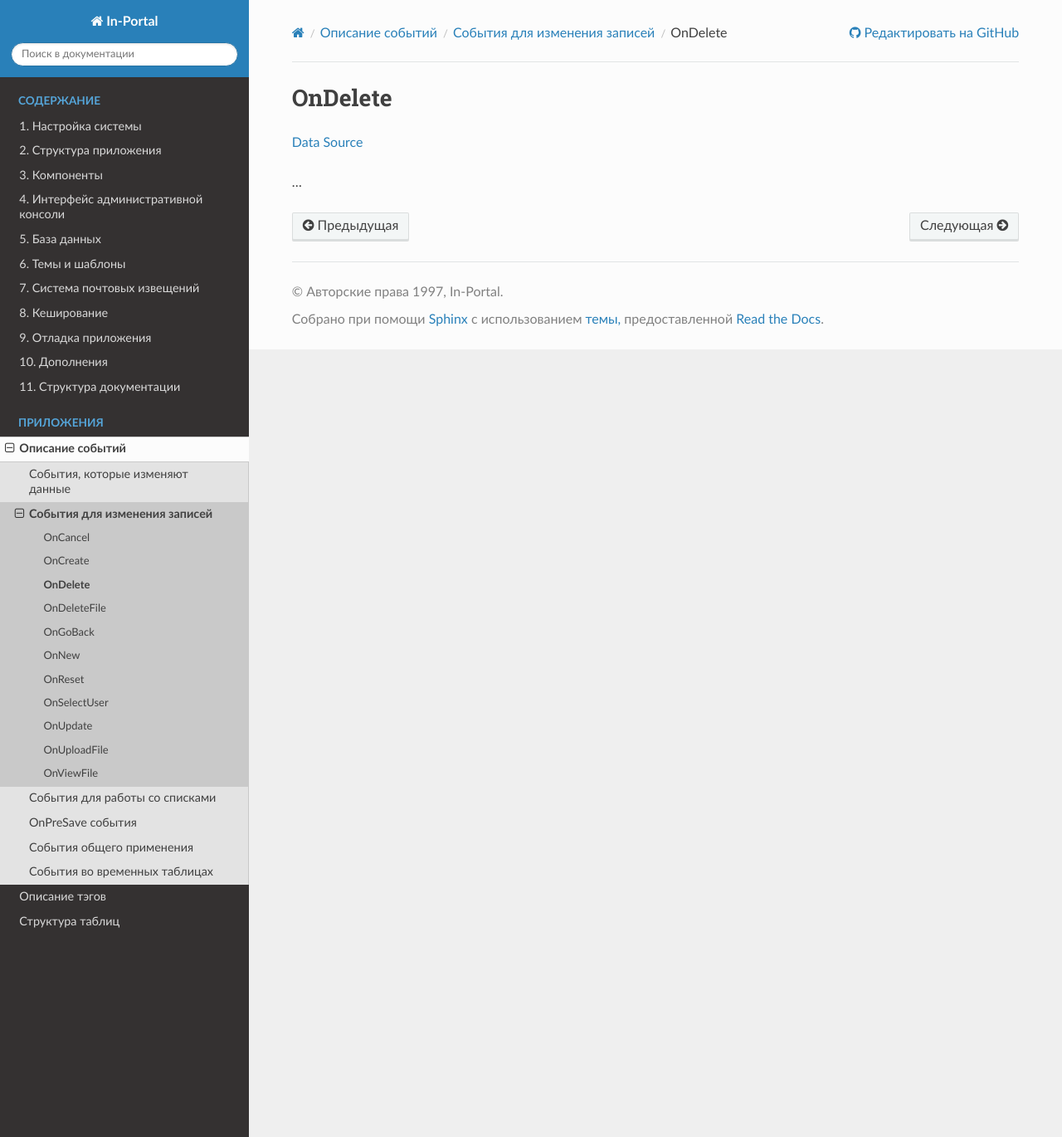
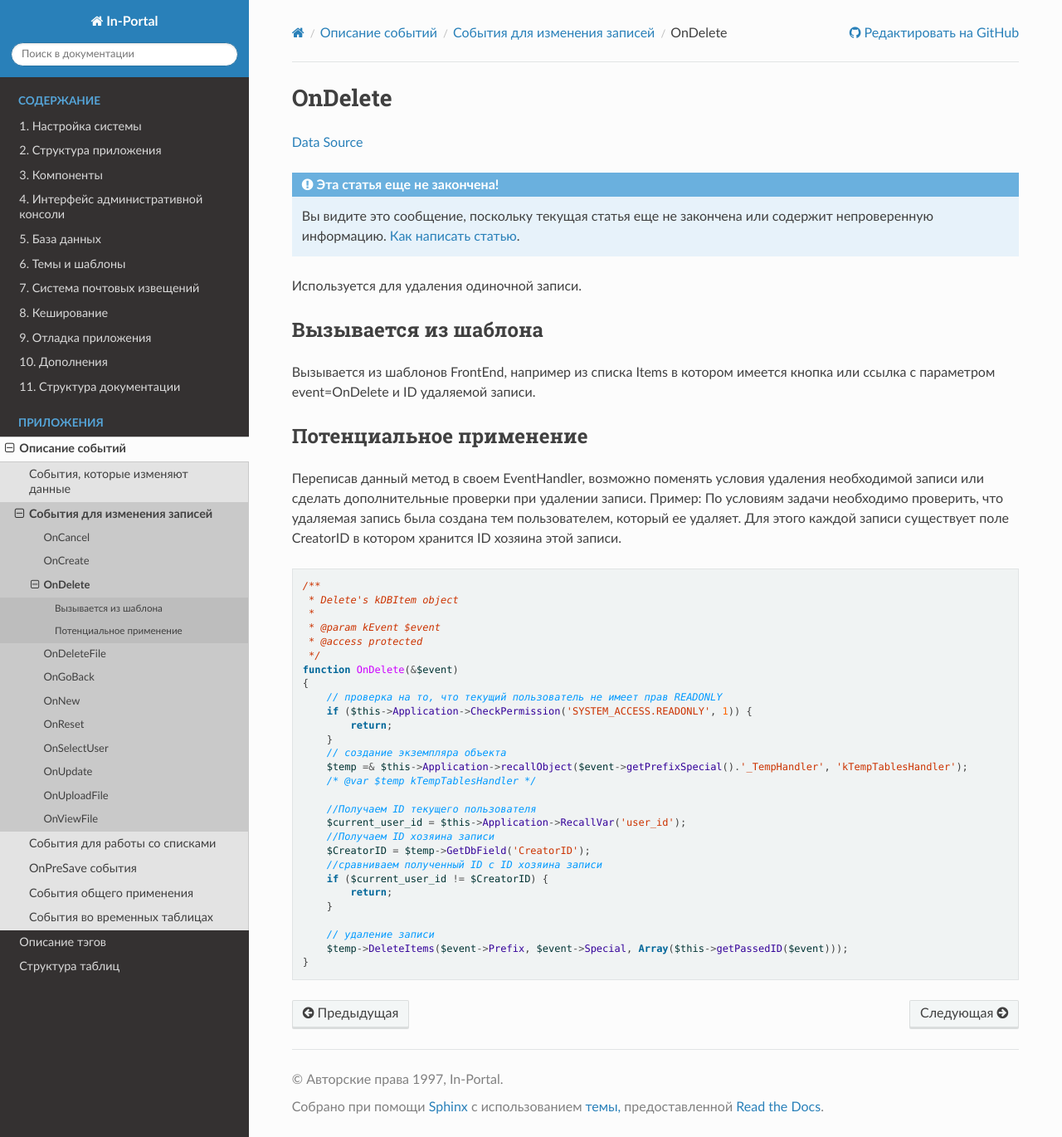
Before and after one commit to in-portal/guide-ru, a Sphinx documentation site: the page built from docs/events/live_editing/on_delete.rst, in a window 1280 px wide and 1370 px high. Shown: the whole window at 83% size. Built offline with Sphinx 7.4.7 and the Read the Docs theme 3.1.0, drawn with Linux system fonts in a browser that asks for light colours.

Commit message:
Integrated "/events/live_editing/on_delete.rst"

```diff
--- a/docs/events/live_editing/on_delete.rst
+++ b/docs/events/live_editing/on_delete.rst
@@ -2,6 +2,54 @@ OnDelete
 ========
 `Data Source`_
 
-...
+.. include:: /includes/not_finished.rst
+
+Используется для удаления одиночной записи.
+
+Вызывается из шаблона
+---------------------
+
+Вызывается из шаблонов FrontEnd, например из списка Items в котором имеется кнопка или ссылка с параметром
+event=OnDelete и ID удаляемой записи.
+
+Потенциальное применение
+------------------------
+
+Переписав данный метод в своем EventHandler, возможно поменять условия удаления необходимой записи или сделать
+дополнительные проверки при удалении записи. Пример: По условиям задачи необходимо проверить, что удаляемая
+запись была создана тем пользователем, который ее удаляет. Для этого каждой записи существует поле CreatorID
+в котором хранится ID хозяина этой записи.
+
+.. code:: php
+
+   /**
+    * Delete's kDBItem object
+    *
+    * @param kEvent $event
+    * @access protected
+    */
+   function OnDelete(&$event)
+   {
+       // проверка на то, что текущий пользователь не имеет прав READONLY
+       if ($this->Application->CheckPermission('SYSTEM_ACCESS.READONLY', 1)) {
+           return;
+       }
+       // создание экземпляра объекта
+       $temp =& $this->Application->recallObject($event->getPrefixSpecial().'_TempHandler', 'kTempTablesHandler');
+       /* @var $temp kTempTablesHandler */
+
+       //Получаем ID текущего пользователя
+       $current_user_id = $this->Application->RecallVar('user_id');
+       //Получаем ID хозяина записи
+       $CreatorID = $temp->GetDbField('CreatorID');
+       //сравниваем полученный ID с ID хозяина записи
+       if ($current_user_id != $CreatorID) {
+           return;
+       }
+
+       // удаление записи
+       $temp->DeleteItems($event->Prefix, $event->Special, Array($this->getPassedID($event)));
+   }
+
 
 .. _Data Source: http://guide.in-portal.org/rus/index.php/EventHandler:OnDelete
```
